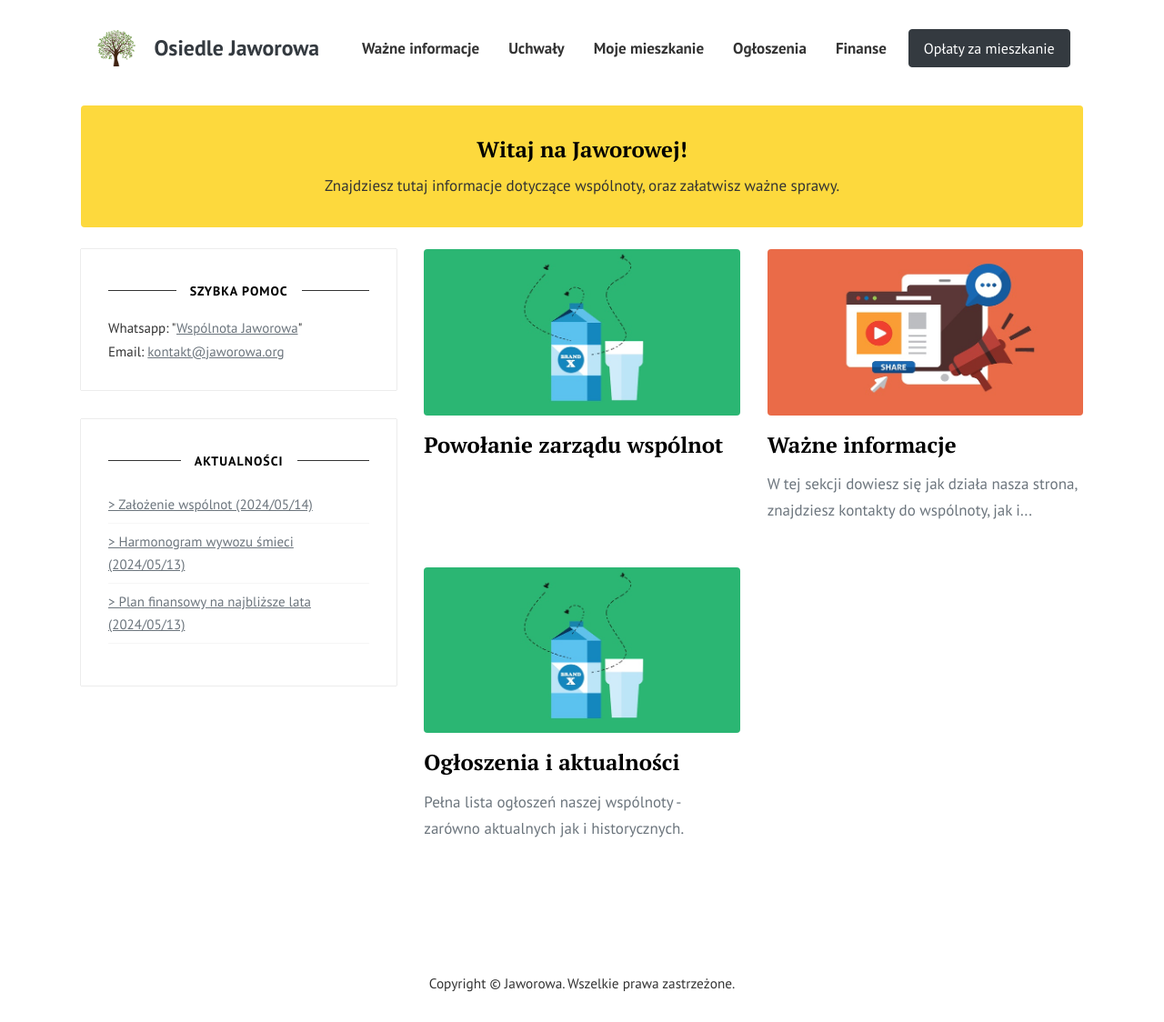
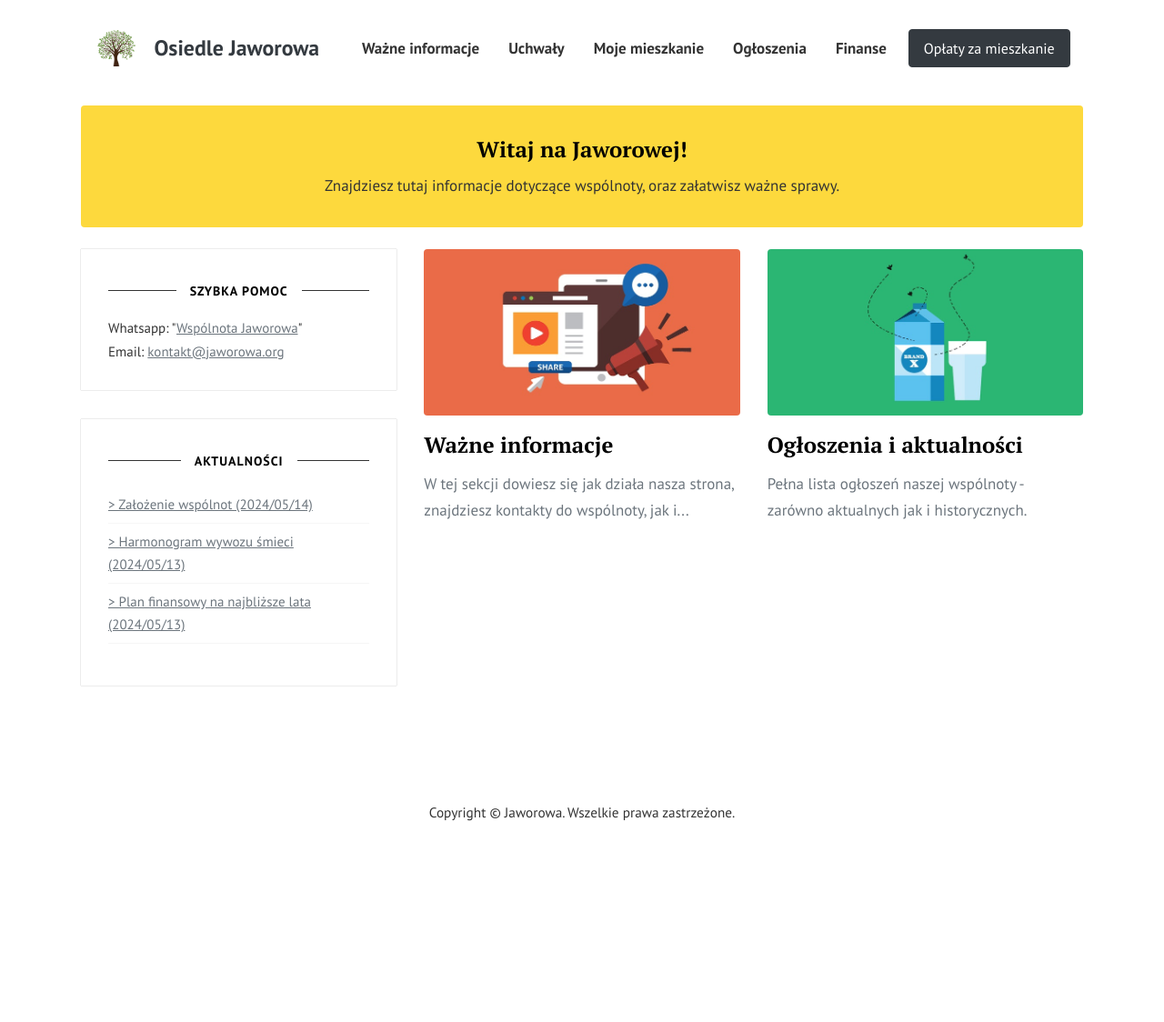
Before and after one commit to jaworowa/www, a Jekyll site: the page built from index.html, in a window 1280 px wide and 1124 px high. Shown: the whole window at 91% size. Built offline with Jekyll 4.4.1, drawn with Linux system fonts in a browser that asks for light colours; the list of posts is cut into pages by our own code.

Commit message:
only show featured posts on the main page

```diff
--- a/index.html
+++ b/index.html
@@ -45,9 +45,11 @@ background: '/img/bg-index.jpg'
 
     <div class="row">
       {% for post in site.posts %}
+      {% if post.featured %}
       <div class="col-md-6 mb-5">
         {% include postbox.html %}
       </div>
+      {% endif %}
       {% endfor %}
     </div>
   </div>
```
